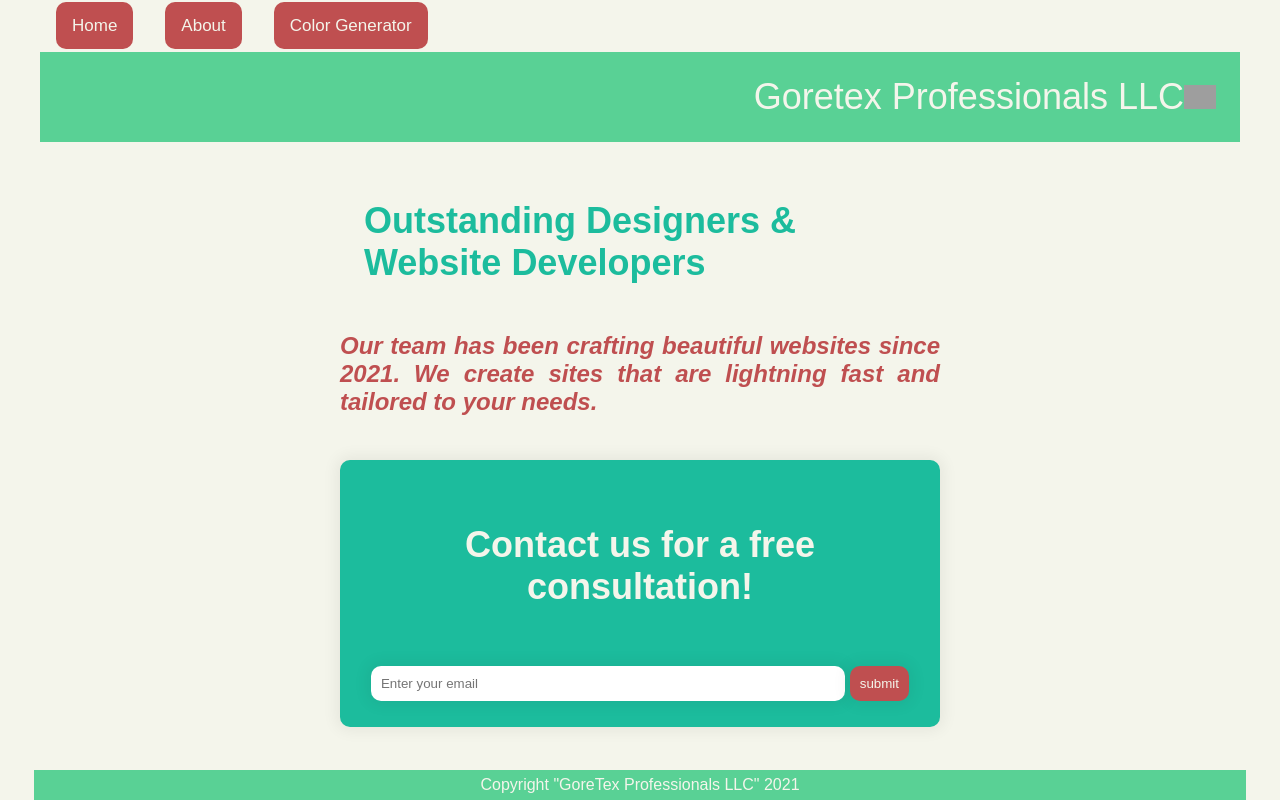
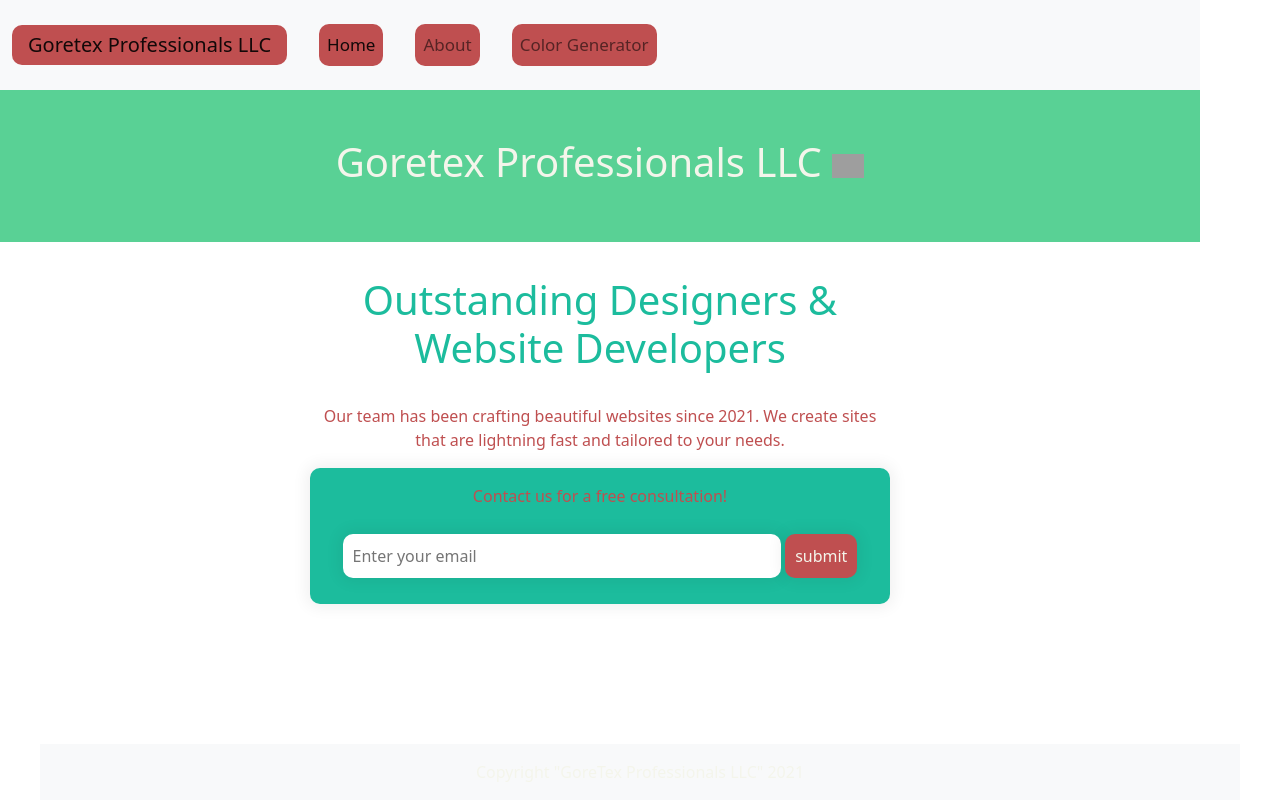
Before and after one commit to itskpalusa/m1, a PHP site: page / in a window 1280 px wide. Run offline with PHP 8.4, Linux system fonts and the light colour scheme; grey boxes are pictures that could not be loaded.

Commit message:
updated design (basic)

```diff
--- a/index.php
+++ b/index.php
@@ -9,38 +9,59 @@ the other pages on the site. -->
 <head>
     <meta charset="utf-8" />
     <link rel="stylesheet" href="../assets/style.css">
+    <link href="https://cdn.jsdelivr.net/npm/bootstrap@5.0.0-beta3/dist/css/bootstrap.min.css" rel="stylesheet"
+        integrity="sha384-eOJMYsd53ii+scO/bJGFsiCZc+5NDVN2yr8+0RDqr0Ql0h+rP48ckxlpbzKgwra6" crossorigin="anonymous">
+
     <title>GoreTex - Home</title>
 </head>
 
 <body>
 
-    <nav>
-        <ul>
-            <li><a href="home.php">Home</a></li>
-            <li><a href="about.php">About</a></li>
-            <li><a href="color-generator.php">Color Generator</a></li>
-        </ul>
+    <nav class="navbar navbar-expand-lg navbar-light bg-light">
+        <div class="container-fluid">
+            <a class="navbar-brand" href="#">Goretex Professionals LLC</a>
+            <button class="navbar-toggler" type="button" data-bs-toggle="collapse" data-bs-target="#navbarNav"
+                aria-controls="navbarNav" aria-expanded="false" aria-label="Toggle navigation">
+                <span class="navbar-toggler-icon"></span>
+            </button>
+            <div class="collapse navbar-collapse" id="navbarNav">
+                <ul class="navbar-nav">
+                    <li class="nav-item">
+                        <a class="nav-link active" href="index.php">Home</a>
+                    </li>
+                    <li class="nav-item">
+                        <a class="nav-link" href="about.php">About</a>
+                    </li>
+                    <li class="nav-item">
+                        <a class="nav-link" href="color-generator.php">Color Generator</a>
+                    </li>
+                </ul>
+            </div>
+        </div>
     </nav>
 
-    <header>Goretex Professionals LLC<img
-            src='https://i.pinimg.com/originals/ca/57/5b/ca575bc595713822b92880db4219881a.png' alt='logo' width='32'>
+    <header>
+        <h1 class='text-center'>Goretex Professionals LLC
+            <img src='https://i.pinimg.com/originals/ca/57/5b/ca575bc595713822b92880db4219881a.png' alt='logo'
+                width='32'>
+        </h1>
     </header>
 
-    <div id="content">
+    <div class="container" id="content">
 
-        <div id=welcome>
+        <div class="text-center" id=welcome>
             <h1>Outstanding Designers & Website Developers</h1>
-            <h2>Our team has been crafting beautiful websites since 2021. We create sites that are lightning fast and
-                tailored to your needs.</h2>
+            <p>Our team has been crafting beautiful websites since 2021. We create sites that are lightning fast and
+                tailored to your needs.</p>
         </div>
 
-        <div id=contact>
+        <div class="text-center" id=contact>
             <!-- the email doesn't get sent anywhere -->
-            <form action="home.php" method="post">
+            <form action="index.php" method="post">
                 <label for="email">
-                    <h1>Contact us for a free consultation!</h1>
+                    <p>Contact us for a free consultation!</p>
                 </label>
-                <input type="email" id="email" name="email" placeholder="Enter your email">
+                <br /> <input type="email" id="email" name="email" placeholder="Enter your email">
                 <input type="submit" value="submit">
             </form>
         </div>
@@ -50,7 +71,11 @@ the other pages on the site. -->
     }
     ?>
     </div>
-    <footer>Copyright "GoreTex Professionals LLC" 2021</footer>
+    <footer class="footer mt-auto py-3 bg-light">
+        <div class="container">
+            <span class="text-center">Copyright "GoreTex Professionals LLC" 2021</span>
+        </div>
+    </footer>
 </body>
 
 </html>
```
Also changed, not shown: about.php (+55 -14 lines), color-generator.php (+32 -14 lines).
